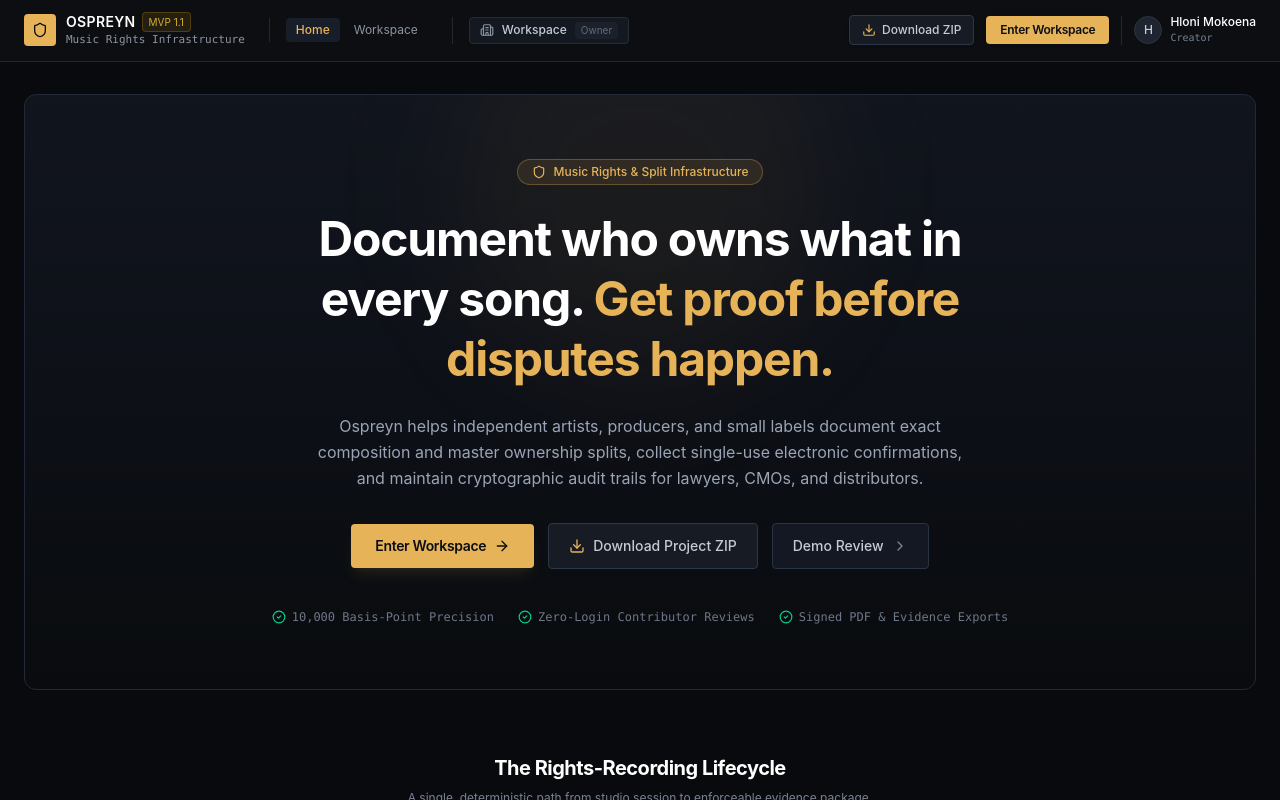
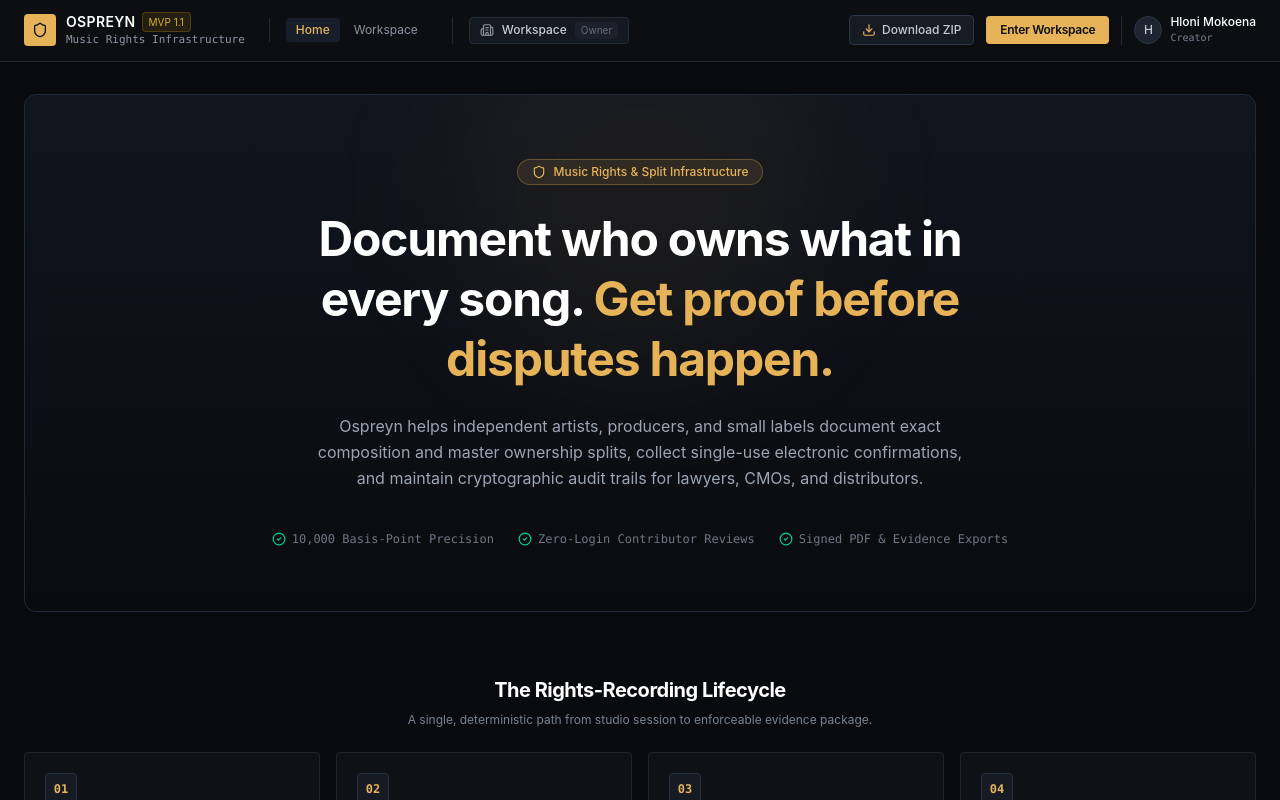
Before and after one commit to LehlohonoloSeokwe/ospreyn, a React (Vite) app: page / in a window 1280 px wide. Both pictures are taken after a click on the button "Go to Ospreyn Home Page". Shown: the top 800 px of the page. Built offline with nearby package versions, Linux system fonts and the light colour scheme; no server answers.

Commit message:
Update LandingPageView.tsx

```diff
--- a/src/components/LandingPageView.tsx
+++ b/src/components/LandingPageView.tsx
@@ -44,36 +44,6 @@
           <p className="text-sm sm:text-base text-[#9ba4b4] max-w-2xl mx-auto leading-relaxed">
             Ospreyn helps independent artists, producers, and small labels document exact composition and master ownership splits, collect single-use electronic confirmations, and maintain cryptographic audit trails for lawyers, CMOs, and distributors.
           </p>
-
-          <div className="flex flex-col sm:flex-row items-center justify-center gap-3.5 pt-2">
-            <button
-              onClick={onEnterApp}
-              className="w-full sm:w-auto inline-flex items-center justify-center gap-2 rounded bg-[#e6b359] hover:bg-[#d9a444] text-[#0c0e12] px-6 py-3 text-sm font-semibold tracking-tight transition-all shadow-lg shadow-[#e6b359]/10 cursor-pointer"
-            >
-              <span>Enter Workspace</span>
-              <ArrowRight className="h-4 w-4" />
-            </button>
-
-            <a
-              href="/api/download-zip"
-              download="ospreyn-music-rights-project.zip"
-              className="w-full sm:w-auto inline-flex items-center justify-center gap-2 rounded border border-[#2e3747] bg-[#161b24] hover:bg-[#1e2430] hover:border-[#3d495c] text-[#c5cbd4] hover:text-white px-5 py-3 text-sm font-medium transition-colors cursor-pointer"
-              title="Download entire application codebase as ZIP"
-            >
-              <Download className="h-4 w-4 text-[#e6b359]" />
-              <span>Download Project ZIP</span>
-            </a>
-
-            {onOpenDemoReview && (
-              <button
-                onClick={onOpenDemoReview}
-                className="w-full sm:w-auto inline-flex items-center justify-center gap-2 rounded border border-[#2a3342] bg-[#141822] hover:bg-[#1c2230] text-[#c5cbd4] hover:text-white px-5 py-3 text-sm font-medium transition-colors cursor-pointer"
-              >
-                <span>Demo Review</span>
-                <ChevronRight className="h-4 w-4 text-[#798394]" />
-              </button>
-            )}
-          </div>
 
           <div className="flex flex-wrap items-center justify-center gap-6 pt-4 text-xs text-[#6e7787] font-mono">
             <span className="flex items-center gap-1.5">
```
